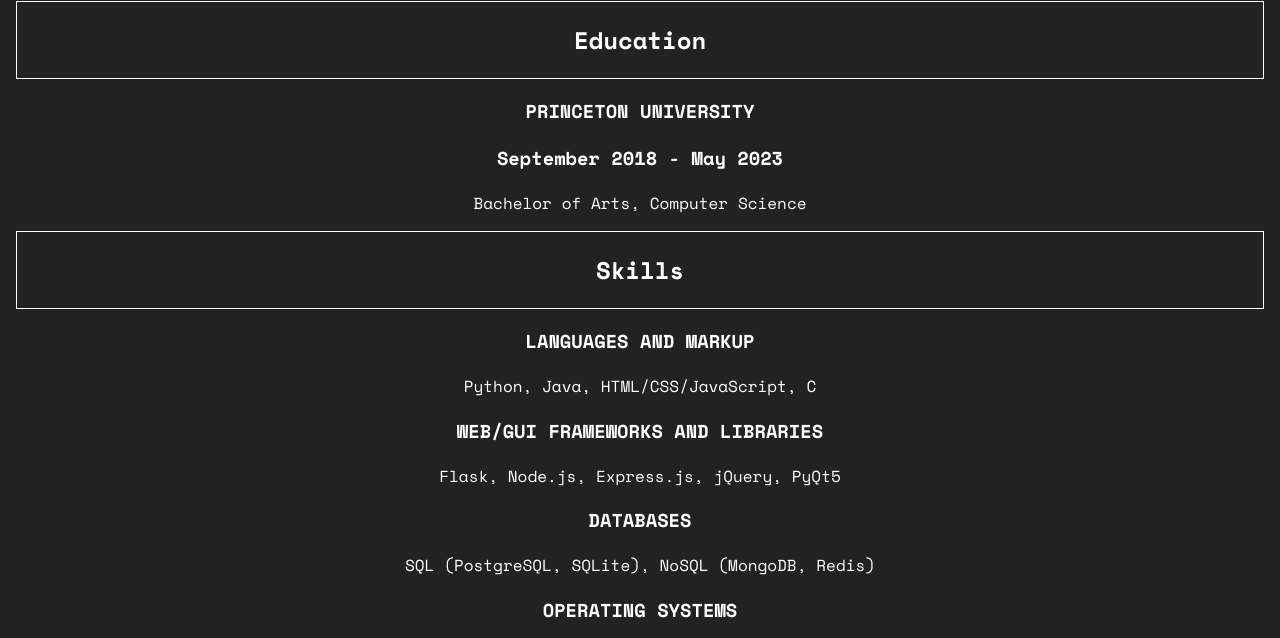
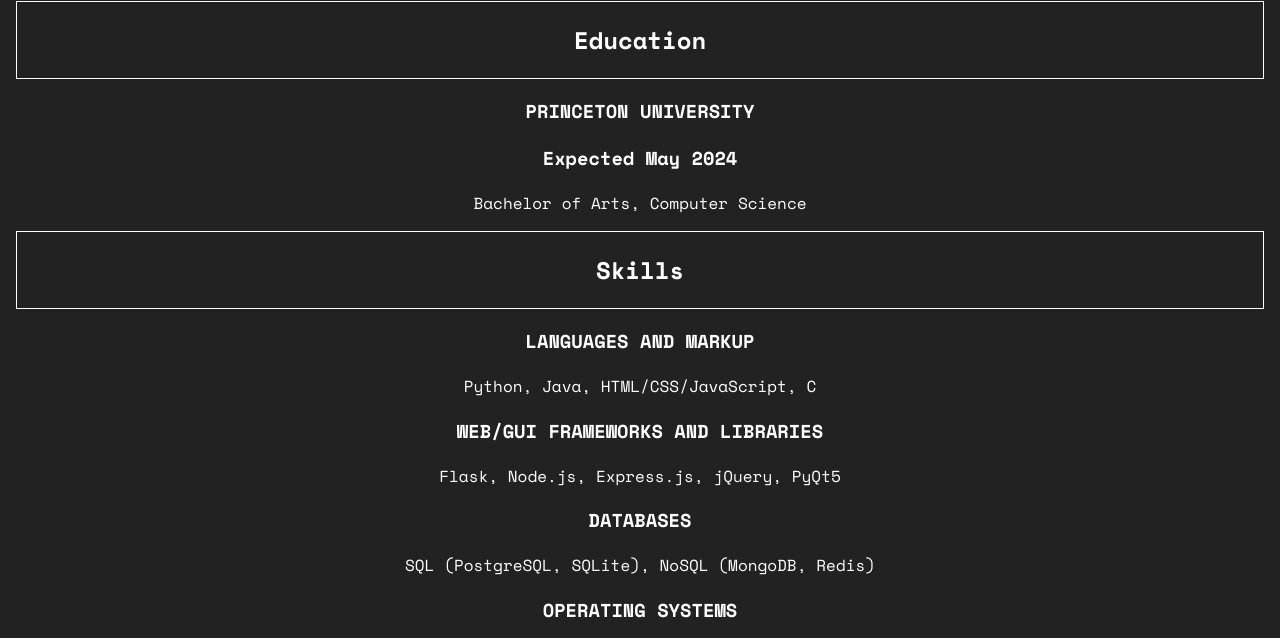
Before and after one commit to kypercoding/kypercoding.github.io, a plain HTML site: page resume.html in a window 1280 px wide. Shown: the part 162-800 px from the top of the page. Drawn offline with nearby package versions, Linux system fonts and the light colour scheme.

Commit message:
Update resume.html education section

```diff
--- a/resume.html
+++ b/resume.html
@@ -24,7 +24,7 @@
 
             <div class="entry-container">
                 <h3 class="entry-heading">Princeton University</h3>
-                <h3 class="entry-subheading">September 2018 - May 2023</h3>
+                <h3 class="entry-subheading">Expected May 2024</h3>
                 <p class="entry-description">Bachelor of Arts, Computer Science</p>
             </div>
 
```
